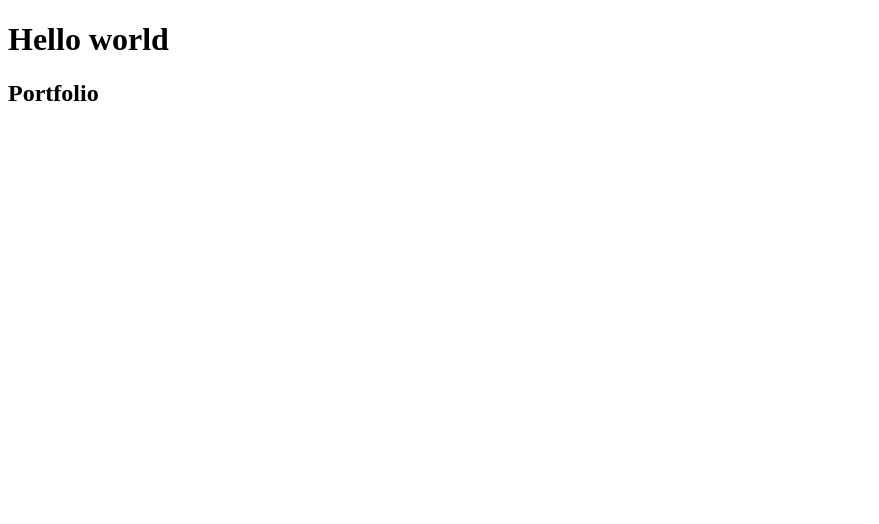
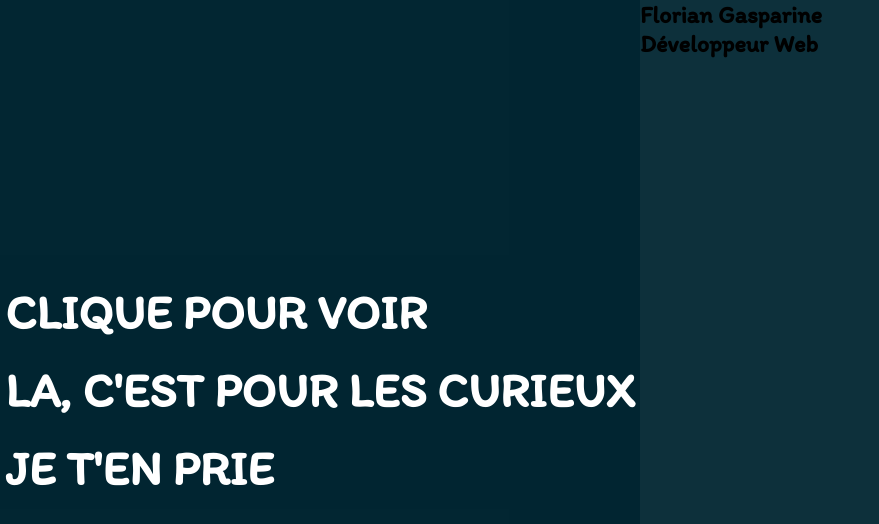
Before and after one commit to FlorianGasparine/portfolio, a website: page index.html in a window 1280 px wide. Shown: the whole page, without its empty margins (0-879 px from the left). Drawn offline with Linux system fonts and the light colour scheme.

Commit message:
MenuHome

```diff
--- a/index.html
+++ b/index.html
@@ -4,10 +4,32 @@
     <meta charset="UTF-8" />
     <meta http-equiv="X-UA-Compatible" content="IE=edge" />
     <meta name="viewport" content="width=device-width, initial-scale=1.0" />
+    <link rel="stylesheet" href="./styles/style.css" />
+    <link rel="preconnect" href="https://fonts.googleapis.com" />
+    <link rel="preconnect" href="https://fonts.gstatic.com" crossorigin />
+    <link
+      href="https://fonts.googleapis.com/css2?family=Itim&display=swap"
+      rel="stylesheet"
+    />
     <title>Portfolio</title>
   </head>
   <body>
-    <h1>Hello world</h1>
-    <h2>Portfolio</h2>
+    <main class="container__homepage">
+      <section class="home__menuHome">
+        <ul>
+          <li><a href="#" data-text="Mes projets">Clique pour voir</a></li>
+          <li>
+            <a href="#" data-text="Tu veux en savoir plus"
+              >La, c'est pour les curieux</a
+            >
+          </li>
+          <li><a href="#" data-text="Contact moi">Je t'en prie</a></li>
+        </ul>
+      </section>
+      <section class="home__presentation">
+        <h1>Florian Gasparine</h1>
+        <h2>Développeur Web</h2>
+      </section>
+    </main>
   </body>
 </html>
--- a/package.json
+++ b/package.json
@@ -5,7 +5,7 @@
   "main": "index.js",
   "scripts": {
     "test": "echo \"Error: no test specified\" && exit 1",
-    "sass": "sass --watch ./sass/main.scss:./public/css/style.css"
+    "sass": "sass --watch ./styles/main.scss:./styles/style.css"
   },
   "repository": {
     "type": "git",
--- /dev/null
+++ b/styles/main.scss
@@ -0,0 +1,3 @@
+@import "./pages/utils/variable.scss";
+@import "./pages/utils/mixin.scss";
+@import "./pages/index.scss";
--- /dev/null
+++ b/styles/pages/index.scss
@@ -0,0 +1,76 @@
+* {
+  box-sizing: border-box;
+  margin: 0;
+  padding: 0;
+  font-family: "Itim", cursive;
+}
+body {
+  background-color: rgba(1, 37, 49, 0.95);
+}
+
+.container {
+  &__homepage {
+    display: flex;
+  }
+}
+
+.home {
+  &__menuHome {
+    position: relative;
+    width: 50%;
+    height: 100vh;
+    display: flex;
+    justify-content: center;
+    align-items: center;
+    background: rgba(1, 37, 49, 0.95);
+    overflow: hidden;
+
+    ul {
+      position: relative;
+      display: flex;
+      flex-direction: column;
+
+      li {
+        list-style: none;
+
+        a {
+          margin-bottom: 20px;
+          position: relative;
+          display: block;
+          text-decoration: none;
+          text-transform: uppercase;
+          font-size: 3em;
+          color: #fff;
+          font-weight: 700;
+          transition: 0.5s;
+          transition-delay: 0.25s;
+
+          &:hover {
+            color: rgba(255, 255, 255, 0.1);
+            transform: translateY(-20px);
+            transition-delay: 0s;
+          }
+          &::before {
+            content: attr(data-text);
+            position: absolute;
+            bottom: -15px;
+            pointer-events: none;
+            z-index: 1;
+            font-size: 0.35em;
+            color: #ffca0d;
+            font-weight: 500;
+            letter-spacing: 20px;
+            opacity: 0;
+            transition: 0.3s;
+            text-shadow: 0 0 10px #ffca0d, 0 0 30px #feca0c, 0 0 80px #fac608;
+          }
+          &:hover::before {
+            letter-spacing: 6px;
+            opacity: 1;
+            transition-delay: 0.25s;
+          }
+        }
+      }
+    }
+  }
+}
```
Also changed, not shown: styles/pages/utils/mixin.scss (added), styles/pages/utils/variable.scss (added), styles/style.css (added), 1 other file.
